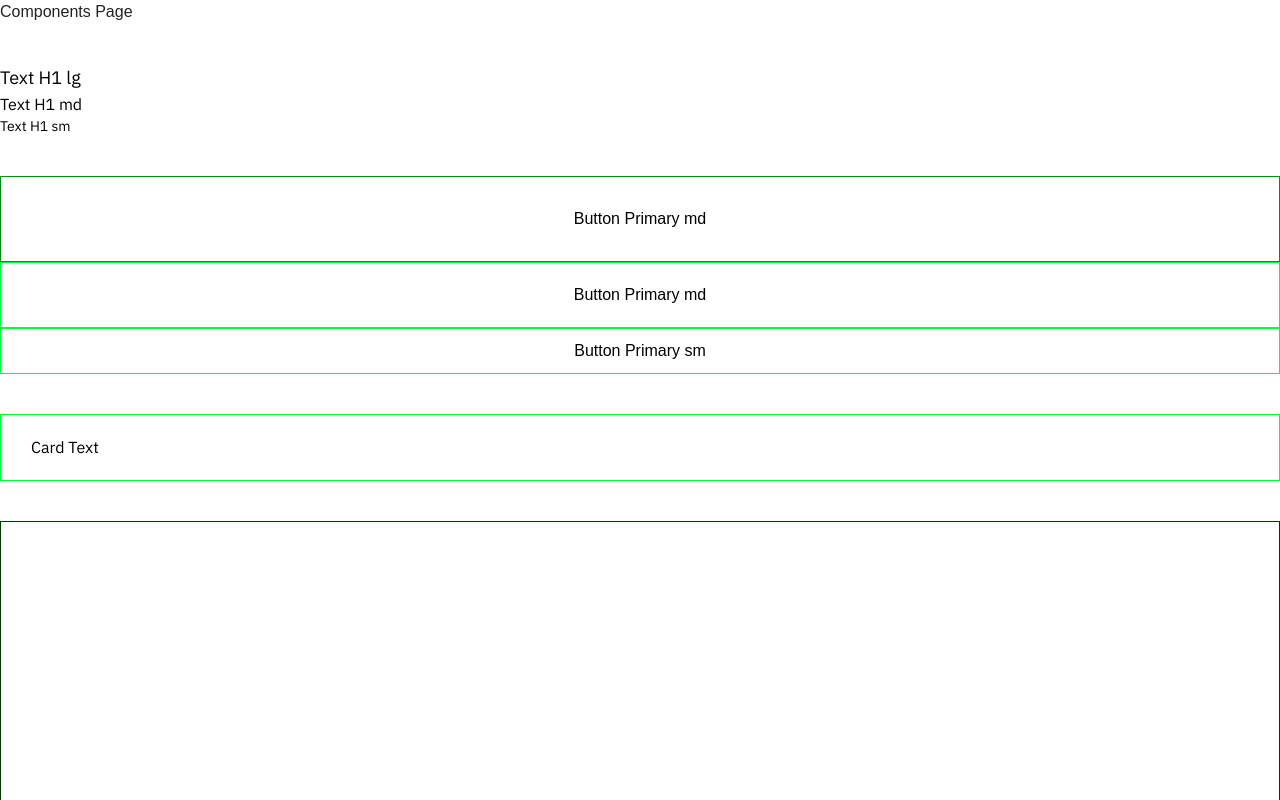
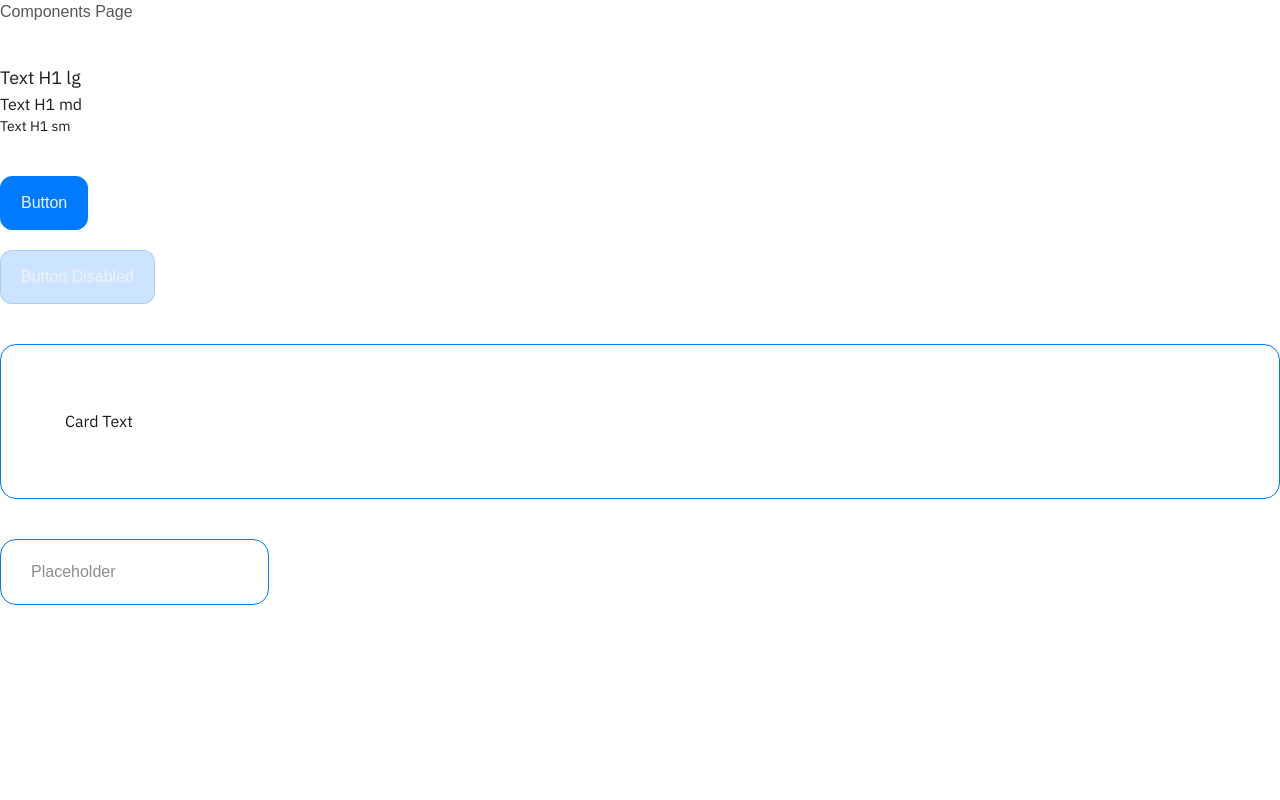
Before and after one commit to Buenohy/nextjs-resume-generator-cv, a Next.js app: page /components in a window 1280 px wide. Shown: the top 800 px of the page. Built offline with nearby package versions, Linux system fonts and the light colour scheme.

Commit message:
feat: New style Ui and colors

```diff
--- a/src/app/components/page.tsx
+++ b/src/app/components/page.tsx
@@ -12,18 +12,17 @@ export default function page() {
         <Text as="h1" size="md" color="primary">Text H1 md</Text>
         <Text as="h1" size="sm" color="primary">Text H1 sm</Text>
       </div>
-      <div className="flex flex-col">
-        <Button color="secondary" size="lg">Button Primary md</Button>
-        <Button color="primary" size="md">Button Primary md</Button>
-        <Button color="primary" size="sm">Button Primary sm</Button>
+      <div className="flex flex-col gap-5">
+        <Button variant="light" size="sm">Button</Button>
+        <Button variant="light" size="sm" disabled>Button Disabled</Button>
       </div>
       <div>
-        <Card>
+        <Card size="sm">
           <Text>Card Text</Text>
         </Card>
       </div>
       <div>
-        <InputText />
+        <InputText placeholder="Placeholder" />
       </div>
     </div>
   )
--- a/src/app/globals.css
+++ b/src/app/globals.css
@@ -3,10 +3,12 @@
 @theme {
   --color-*: initial;
 
-  --color-black: #000000;
-  --color-white: #e6ffe6;
+  --color-black: #1C1C1E;
+  --color-white: #F2F2F7;
+  --color-gray: #8E8E93;
 
-  --color-green-primary: #00ff41;
+  --color-primary: #007AFF;
+
   --color-green-secondary: #008f11;
   --color-green-tertiary: #003b00;
 
@@ -16,7 +18,7 @@
 
 :root {
   --background: #ffffff;
-  --foreground: #222222;
+  --foreground: #585656;
 }
 
 @theme inline {
@@ -28,7 +30,7 @@
 
 @media (prefers-color-scheme: dark) {
   :root {
-    --background: #222222;
+    --background: #6d6d6d;
     --foreground: #ededed;
   }
 }
--- a/src/app/job-description/page.tsx
+++ b/src/app/job-description/page.tsx
@@ -1,3 +1,4 @@
+import Button from "@/components/Button";
 import Card from "@/components/Card";
 import InputText from "@/components/InputText";
 import Text from "@/components/Text";
@@ -9,6 +10,10 @@ export default function page() {
       <Card>
         <InputText />
       </Card>
+      <div className="flex gap-10 items-center justify-center">
+      <Button color="primary">Enviar 1</Button>
+      <Button color="primary">Enviar 2</Button>
+      </div>
     </div>
   )
 }
--- a/src/app/layout.tsx
+++ b/src/app/layout.tsx
@@ -26,7 +26,7 @@ export default function RootLayout({
   return (
     <html lang="en">
       <body
-        className={`${IbmPlexSans.variable} ${IbmPlexMono.variable} antialiased`}
+        className={`${IbmPlexSans.variable} ${IbmPlexMono} antialiased`}
       >
         {children}
       </body>
--- a/src/app/page.tsx
+++ b/src/app/page.tsx
@@ -4,8 +4,8 @@ import Resume from "@/components/Resume";
 
 export default function Home() {
   return (
-    <div className="flex min-h-screen items-center justify-center bg-zinc-50 font-sans dark:bg-black">
-      <main className="flex h-screen w-full flex-col items-center justify-center overflow-hidden bg-white p-4 sm:items-start dark:bg-black">
+    <div className="flex min-h-screen items-center justify-center bg-zinc-50 font-sans">
+      <main className="flex h-screen w-full flex-col items-center justify-center overflow-hidden bg-white p-4 sm:items-start">
         <div className="grid h-full w-full grid-cols-1 gap-4 sm:grid-cols-2">
           <div className="col-start-1 flex h-full snap-y snap-mandatory flex-col gap-4 overflow-y-auto scroll-smooth pr-2">
             <div className="snap-start">
--- a/src/components/Button.tsx
+++ b/src/components/Button.tsx
@@ -3,17 +3,28 @@ import { tv, type VariantProps } from 'tailwind-variants';
 import { twMerge } from 'tailwind-merge';
 
 const buttoVariants = tv({
-  base: 'text-white dark:text-black border bg-transparent',
+  base: 'border cursor-pointer rounded-xl h-fit w-fit transition-all',
   variants: {
-    color: {
-      primary: 'border-green-primary text-black dark:text-white hover:bg-green-primary hover:text-black',
-      secondary: 'border-green-secondary text-black dark:text-white hover:bg-green-secondary hover:text-black',
+    variant: {
+      light: [
+        `bg-primary text-white dark:text-white`,
+        `border-primary`,
+        `hover:bg-primary/50 hover:text-white hover:border-primary/50`
+      ],
+      dark: [
+        `bg-primary text-black dark:text-white`,
+        `border-primary`,
+        'hover:bg-primary/50 hover:text-black hover:border-primary/50 ',
+      ]
     },
     size: {
-      sm: 'px-5 py-2.5',
+      sm: 'px-5 py-3.5',
       md: 'px-7.5 py-5',
       lg: 'px-10 py-7.5',
     },
+    disabled: {
+      true: 'cursor-not-allowed bg-primary/20 border-primary/20 hover:border-primary/20'
+    }
   },
   compoundVariants: [
     {
@@ -22,8 +33,8 @@ const buttoVariants = tv({
     },
   ],
   defaultVariants: {
-    size: 'md',
-    color: 'primary',
+    size: 'sm',
+    variant: 'light',
   },
 });
 
@@ -33,8 +44,9 @@ interface ButtonProps extends VariantProps<typeof buttoVariants> {
 }
 
 export default function Text({
-  color,
+  variant,
   size,
+  disabled,
   className,
   children,
   ...props
@@ -42,7 +54,7 @@ export default function Text({
   return (
     <button
       className={twMerge(
-        buttoVariants({ color, size }),
+        buttoVariants({ variant, size, disabled }),
         className
       )}
       {...props}
--- a/src/components/Card.tsx
+++ b/src/components/Card.tsx
@@ -3,16 +3,16 @@ import { tv, type VariantProps } from 'tailwind-variants';
 import { twMerge } from 'tailwind-merge';
 
 const cardVariants = tv({
-  base: 'text-white dark:text-black border bg-transparent w-full h-full',
+  base: 'border bg-transparent rounded-2xl w-full h-full',
   variants: {
-    color: {
-      primary: 'border-green-primary text-black dark:text-white hover:bg-green-primary hover:text-black',
-      secondary: 'border-green-secondary text-black dark:text-white hover:bg-green-secondary hover:text-black',
+    variant: {
+      primary: 'border-primary',
+      secondary: 'border-primary',
     },
     size: {
-      sm: 'px-5 py-2.5',
-      md: 'px-7.5 py-5',
-      lg: 'px-10 py-7.5',
+      sm: 'p-16',
+      md: '',
+      lg: '',
     },
   },
   compoundVariants: [
@@ -23,7 +23,7 @@ const cardVariants = tv({
   ],
   defaultVariants: {
     size: 'md',
-    color: 'primary',
+    variant: 'primary',
   },
 });
 
@@ -35,7 +35,7 @@ interface CardProps extends VariantProps<typeof cardVariants> {
 
 export default function Card({
   as: Tag = 'div',
-  color,
+  variant,
   size,
   className,
   children,
@@ -44,7 +44,7 @@ export default function Card({
   return (
     <Tag
       className={twMerge(
-        cardVariants({ color, size }),
+        cardVariants({ variant, size }),
         className
       )}
       {...props}
--- a/src/components/InputText.tsx
+++ b/src/components/InputText.tsx
@@ -3,7 +3,7 @@ import { tv, type VariantProps } from 'tailwind-variants';
 import { twMerge } from 'tailwind-merge';
 
 const inputTextVariants = tv({
-  base: 'text-black dark:text-white border border-green-tertiary focus:border-green-secondary bg-transparent outline-none w-full h-screen',
+  base: 'text-black dark:text-white border border-primary focus:border-primary/50 bg-transparent outline-none w-fit h-fit rounded-2xl pl-4',
   variants: {
     size: {
       sm: 'px-5 py-2.5',
@@ -29,6 +29,7 @@ const inputTextVariants = tv({
 interface InputTextProps extends VariantProps<typeof inputTextVariants> {
   className?: string;
   children?: React.ReactNode;
+  placeholder?: string;
 }
 
 export default function InputText({
@@ -36,6 +37,7 @@ export default function InputText({
   disabled,
   className,
   children,
+  placeholder,
   ...props
 }: InputTextProps) {
   return (
@@ -44,6 +46,7 @@ export default function InputText({
         inputTextVariants({ size, disabled }),
         className
       )}
+      placeholder={placeholder}
       {...props}
     >
       {children}
```
